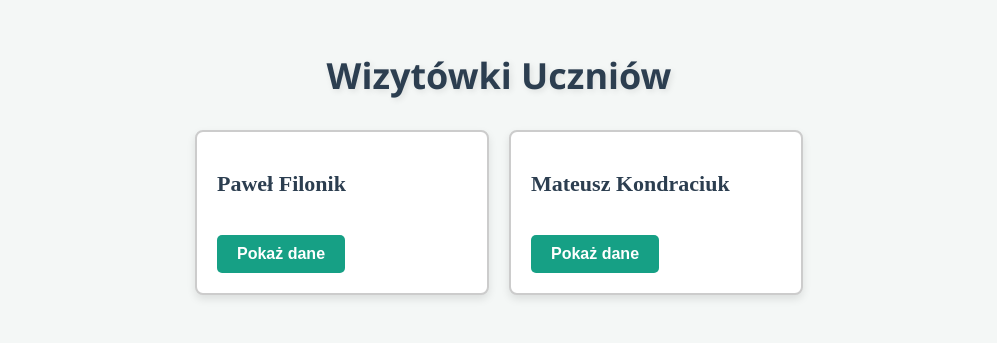
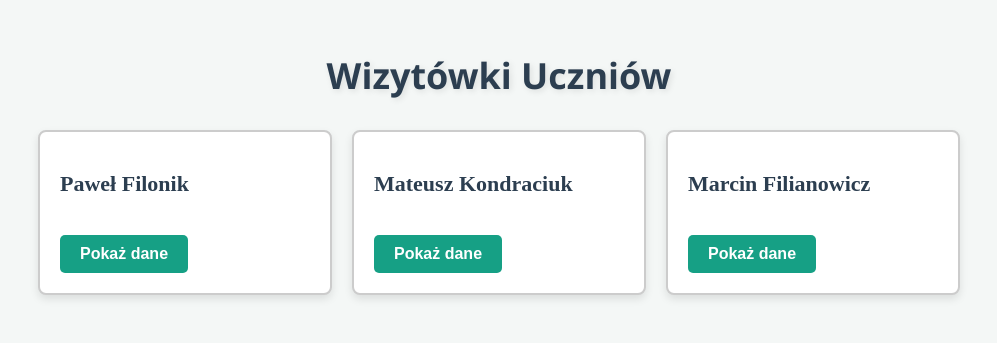
Before and after one commit to Hudini05/project-react, a React (Create React App) app: page / in a window 1280 px wide. Shown: the part 247-590 px from the top of the page, without its empty margins (141-1138 px from the left). Built offline with nearby package versions, Linux system fonts and the light colour scheme.

Commit message:
wizytowka3

```diff
--- a/src/App.js
+++ b/src/App.js
@@ -29,6 +29,12 @@ function App() {
       tytul: 'Twórca Strony',
       opis: 'Pasjonuje się carrowaniem jadźki w Fortnite.',
       wiek: 'Wiek: 19 lat',
+    },
+    {
+      imie: 'Marcin Filianowicz',
+      tytul: 'Twórca Strony',
+      opis: 'Pasjonuje się carrowaniem jadźki IRL.',
+      wiek: 'Wiek: 20 lat',
     }
   ];
 
```
